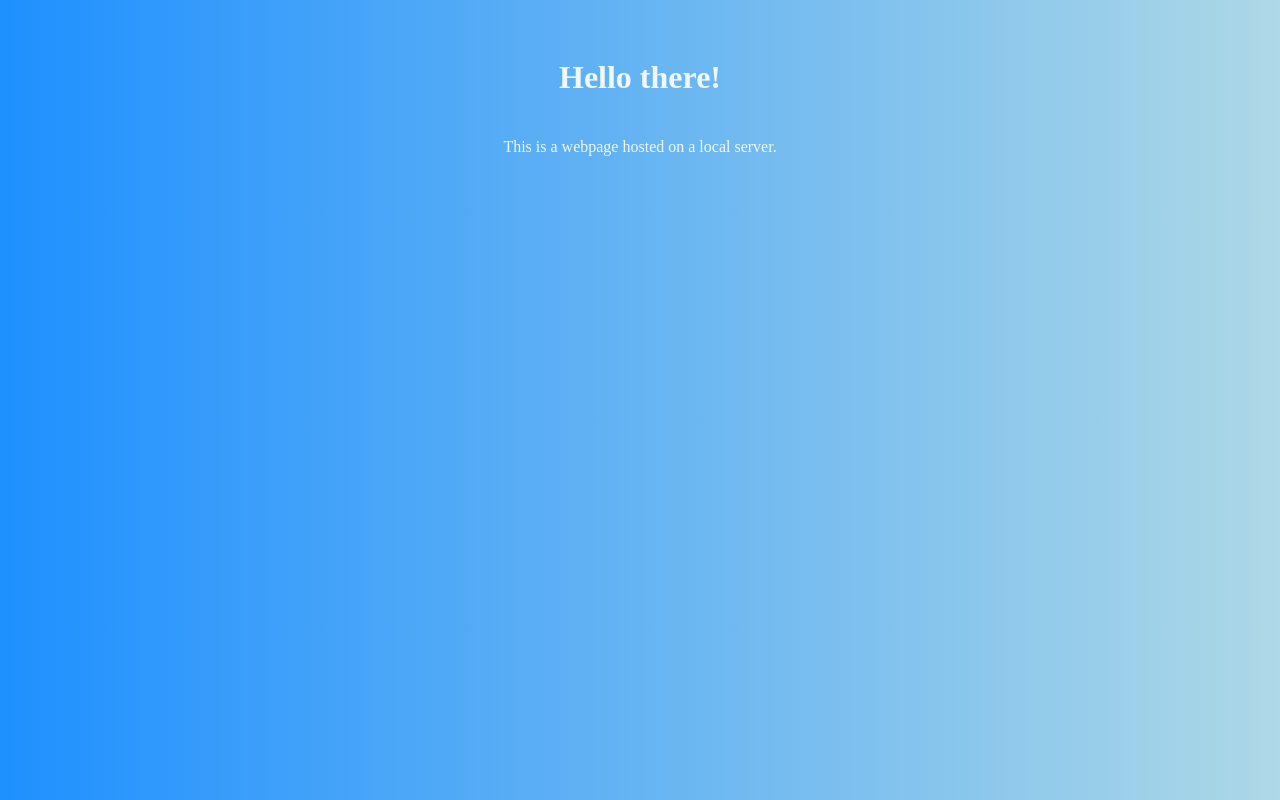
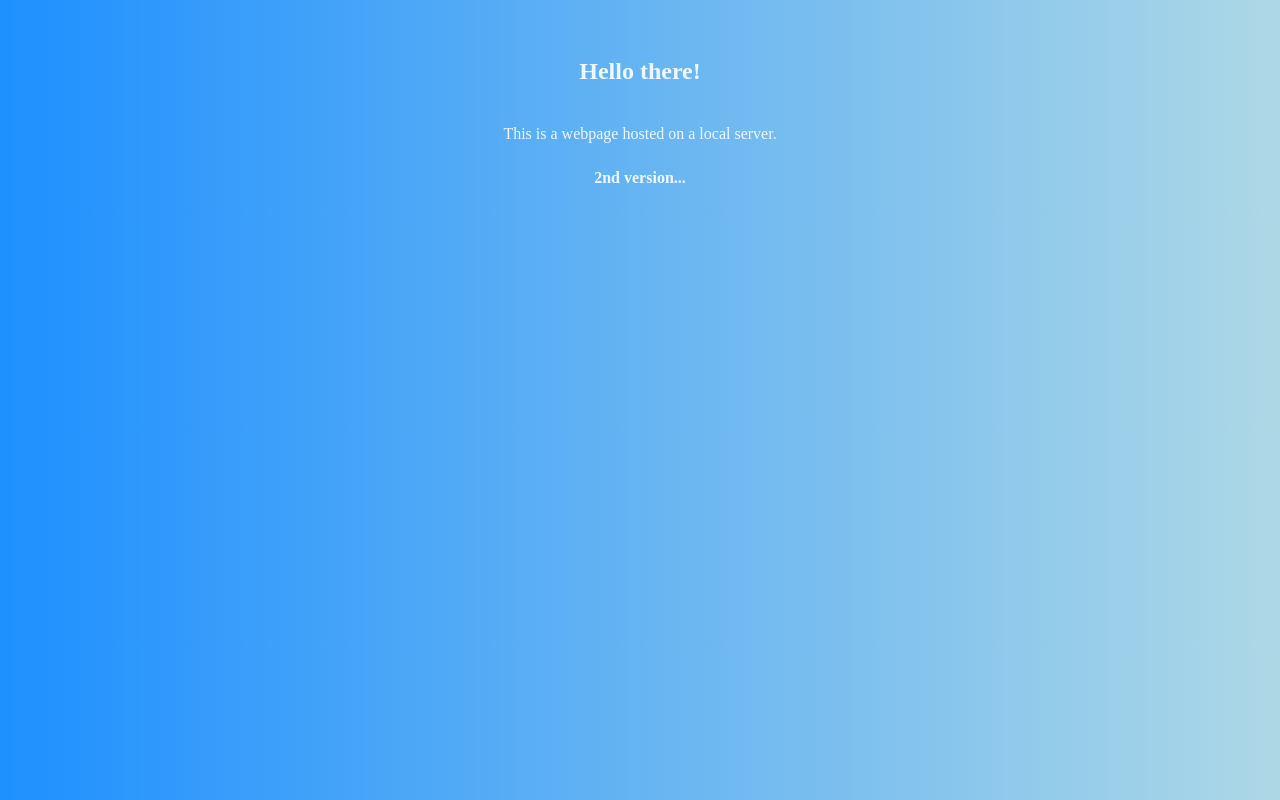
Before and after one commit to rounakkumargupta/local-server, a website: page public/index.html in a window 1280 px wide. Drawn offline with Linux system fonts and the light colour scheme.

Commit message:
made some changes in text

```diff
--- a/public/index.html
+++ b/public/index.html
@@ -7,8 +7,9 @@
     <link rel="stylesheet" href="style.css">
 </head>
 <body>
-    <h1>Hello there!</h1>
+    <h2>Hello there!</h2>
     <p>This is a webpage hosted on a local server.</p>
+    <b>2nd version...</b>
     <script src="script.js"></script>
 
 </body>
```
